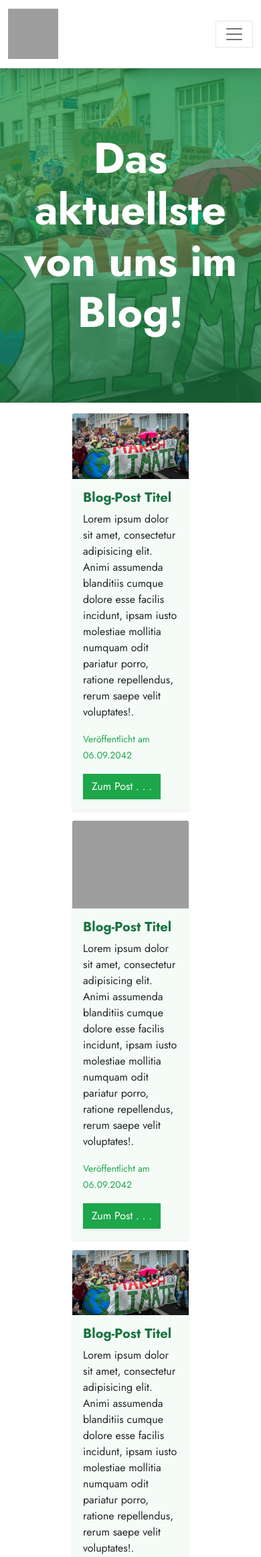
After one commit to janlout/fffsig-wp-theme, a PHP site: page /example/pages/example-blog-overview.html in a window 390 px wide. The commit adds this page. Shown: the top 2324 px of the page at 67% size. Run offline with PHP 8.4, Linux system fonts and the light colour scheme; grey boxes are pictures that could not be loaded.

Commit message:
created example blog overview, updated footer to be more responsive, changed light color to have a green tint, made the cards more uniform

```diff
--- /dev/null
+++ b/example/pages/example-blog-overview.html
@@ -0,0 +1,170 @@
+<!DOCTYPE html>
+<html lang="en">
+<head>
+    <meta charset="UTF-8">
+    <title>Example Blog Overview</title>
+    <!-- Fonts -->
+    <link rel="preconnect" href="https://fonts.googleapis.com">
+    <link rel="preconnect" href="https://fonts.gstatic.com" crossorigin>
+    <link href="https://fonts.googleapis.com/css2?family=Jost:wght@300;400;700&family=Roboto+Mono:wght@300;400;700&display=swap" rel="stylesheet">
+    <!-- Bootstrap CSS & our CSS-->
+    <!--<link rel="stylesheet" href="https://stackpath.bootstrapcdn.com/bootstrap/4.1.3/css/bootstrap.min.css" integrity="sha384-MCw98/SFnGE8fJT3GXwEOngsV7Zt27NXFoaoApmYm81iuXoPkFOJwJ8ERdknLPMO" crossorigin="anonymous">-->
+    <link rel="stylesheet" href="../styles/style.css">
+</head>
+<body>
+<nav class="navbar navbar-expand-lg navbar-light bg-white border-bottom shadow">
+    <div class="container-fluid">
+        <a class="navbar-brand" href="../example-index.html">
+            <img src="../assets/media/images/fffsig-logo.svg" alt="" width="75px" height="75px" class="d-inline-block">
+            <span class="fs-3 fw-bold ms-3 me-auto d-none d-sm-inline">Fridays For Future Sigmaringen</span>
+        </a>
+        <button class="navbar-toggler" type="button" data-bs-toggle="collapse" data-bs-target="#navbarSupportedContent" aria-controls="navbarSupportedContent" aria-expanded="false" aria-label="Toggle navigation">
+            <span class="navbar-toggler-icon"></span>
+        </button>
+        <div class="collapse navbar-collapse" id="navbarSupportedContent">
+            <ul class="navbar-nav ms-auto mb-2 mb-lg-0 ">
+                <li class="nav-item mx-3 my-1">
+                    <a class="nav-link text-dark" href="#">Aktionen</a>
+                </li>
+                <li class="nav-item mx-3 my-1">
+                    <a class="nav-link text-dark" href="#">Was wir tun</a>
+                </li>
+                <li class="nav-item mx-3 my-1">
+                    <a class="nav-link text-dark" href="#">Blog</a>
+                </li>
+                <li class="nav-item mx-3 my-1">
+                    <a class="nav-link btn btn-primary text-white" href="#">Mitmachen</a>
+                </li>
+            </ul>
+
+        </div>
+    </div>
+</nav>
+<main>
+    <section class="py-5 text-center container-fluid fff-opener text-white">
+        <h1 class="my-5 fff-opener-title fw-bold">Das aktuellste von uns im Blog!</h1>
+    </section>
+    <section id="content" class="px-5 mx-5">
+        <div class="container">
+            <div class="card my-3 rounded-0 border-0 bg-light shadow-sm">
+                <div class="row g-0">
+                    <div class="col-md-3">
+                        <img src="../assets/media/images/opener-placeholder.jpg" class="card-img-top h-100" alt="">
+                    </div>
+                    <div class="col-md-8">
+                        <div class="card-body">
+                            <h5 class="card-title fw-bold text-secondary">Blog-Post Titel</h5>
+                            <p class="card-text">Lorem ipsum dolor sit amet, consectetur adipisicing elit. Animi assumenda blanditiis cumque dolore esse facilis incidunt, ipsam iusto molestiae mollitia numquam odit pariatur porro, ratione repellendus, rerum saepe velit voluptates!.</p>
+                            <p class="card-text"><small class="text-muted">Veröffentlicht am 06.09.2042</small></p>
+                            <a href="example-blog-entry.html" class="btn btn-primary text-white shadow-sm">Zum Post . . . </a>
+                        </div>
+                    </div>
+                </div>
+            </div>
+            <div class="card my-3 rounded-0 border-0 bg-light shadow-sm">
+                <div class="row g-0">
+                    <div class="col-md-3">
+                        <img src="https://images.unsplash.com/photo-1646324760750-801b2f4d8406?ixlib=rb-1.2.1&ixid=MnwxMjA3fDB8MHxwaG90by1wYWdlfHx8fGVufDB8fHx8&auto=format&fit=crop&w=2071&q=80" class="card-img-top h-100" alt="">
+                    </div>
+                    <div class="col-md-9">
+                        <div class="card-body">
+                            <h5 class="card-title fw-bold text-secondary">Blog-Post Titel</h5>
+                            <p class="card-text">Lorem ipsum dolor sit amet, consectetur adipisicing elit. Animi assumenda blanditiis cumque dolore esse facilis incidunt, ipsam iusto molestiae mollitia numquam odit pariatur porro, ratione repellendus, rerum saepe velit voluptates!.</p>
+                            <p class="card-text"><small class="text-muted">Veröffentlicht am 06.09.2042</small></p>
+                            <a href="example-blog-entry.html" class="btn btn-primary text-white shadow-sm">Zum Post . . . </a>
+                        </div>
+                    </div>
+                </div>
+            </div>
+            <div class="card my-3 rounded-0 border-0 bg-light shadow-sm">
+                <div class="row g-0">
+                    <div class="col-md-3">
+                        <img src="../assets/media/images/opener-placeholder.jpg" class="card-img-top h-100" alt="">
+                    </div>
+                    <div class="col-md-8">
+                        <div class="card-body">
+                            <h5 class="card-title fw-bold text-secondary">Blog-Post Titel</h5>
+                            <p class="card-text">Lorem ipsum dolor sit amet, consectetur adipisicing elit. Animi assumenda blanditiis cumque dolore esse facilis incidunt, ipsam iusto molestiae mollitia numquam odit pariatur porro, ratione repellendus, rerum saepe velit voluptates!.</p>
+                            <p class="card-text"><small class="text-muted">Veröffentlicht am 06.09.2042</small></p>
+                            <a href="example-blog-entry.html" class="btn btn-primary text-white shadow-sm">Zum Post . . . </a>
+                        </div>
+                    </div>
+                </div>
+            </div>
+            <div class="card my-3 rounded-0 border-0 bg-light shadow-sm">
+                <div class="row g-0">
+                    <div class="col-md-3">
+                        <img src="https://images.unsplash.com/photo-1646324760750-801b2f4d8406?ixlib=rb-1.2.1&ixid=MnwxMjA3fDB8MHxwaG90by1wYWdlfHx8fGVufDB8fHx8&auto=format&fit=crop&w=2071&q=80" class="card-img-top h-100" alt="">
+                    </div>
+                    <div class="col-md-9">
+                        <div class="card-body">
+                            <h5 class="card-title fw-bold text-secondary">Blog-Post Titel</h5>
+                            <p class="card-text">Lorem ipsum dolor sit amet, consectetur adipisicing elit. Animi assumenda blanditiis cumque dolore esse facilis incidunt, ipsam iusto molestiae mollitia numquam odit pariatur porro, ratione repellendus, rerum saepe velit voluptates!.</p>
+                            <p class="card-text"><small class="text-muted">Veröffentlicht am 06.09.2042</small></p>
+                            <a href="example-blog-entry.html" class="btn btn-primary text-white shadow-sm">Zum Post . . . </a>
+                        </div>
+                    </div>
+                </div>
+            </div>
+            <div class="card my-3 rounded-0 border-0 bg-light shadow-sm">
+                <div class="row g-0">
+                    <div class="col-md-3">
+                        <img src="../assets/media/images/opener-placeholder.jpg" class="card-img-top h-100" alt="">
+                    </div>
+                    <div class="col-md-8">
+                        <div class="card-body">
+                            <h5 class="card-title fw-bold text-secondary">Blog-Post Titel</h5>
+                            <p class="card-text">Lorem ipsum dolor sit amet, consectetur adipisicing elit. Animi assumenda blanditiis cumque dolore esse facilis incidunt, ipsam iusto molestiae mollitia numquam odit pariatur porro, ratione repellendus, rerum saepe velit voluptates!.</p>
+                            <p class="card-text"><small class="text-muted">Veröffentlicht am 06.09.2042</small></p>
+                            <a href="example-blog-entry.html" class="btn btn-primary text-white shadow-sm">Zum Post . . . </a>
+                        </div>
+                    </div>
+                </div>
+            </div>
+            <nav class="my-5">
+                <ul class="pagination justify-content-center">
+                    <li class="page-item disabled">
+                        <a class="page-link" href="#" aria-label="Previous">
+                            <span aria-hidden="true">&laquo;</span>
+                        </a>
+                    </li>
+                    <li class="page-item active"><a class="page-link" href="#">1</a></li>
+                    <li class="page-item"><a class="page-link" href="#">2</a></li>
+                    <li class="page-item"><a class="page-link" href="#">3</a></li>
+                    <li class="page-item">
+                        <a class="page-link" href="#" aria-label="Next">
+                            <span aria-hidden="true">&raquo;</span>
+                        </a>
+                    </li>
+                </ul>
+            </nav>
+        </div>
+    </section>
+</main>
+<footer class="py-3 mt-3 bg-dark text-center">
+    <div class="container">
+        <div class="row">
+            <div class="col-md my-3">
+                <a href="" class="mx-1 link-light text-decoration-none">Impressum</a>
+                <a href="" class="mx-1 link-light text-decoration-none">Datenschutzerklärung</a>
+            </div>
+            <div class="col-md my-3">
+                <span class="text-light">&copy; 2022 Fridays For Future Sigmaringen</span>
+            </div>
+            <div class="col-md my-3">
+                <a href="" class="mx-1"><i class="bi bi-instagram text-light"></i></a>
+                <a href="" class="mx-1"><i class="bi bi-twitter text-light"></i></a>
+                <a href="" class="mx-1"><i class="bi bi-youtube text-light"></i></a>
+                <a href="" class="mx-1"><i class="bi bi-facebook text-light"></i></a>
+                <a href="" class="mx-1"><i class="bi bi-whatsapp text-light"></i></a>
+                <a href="" class="mx-1"><i class="bi bi-envelope text-light"></i></a>
+            </div>
+        </div>
+    </div>
+</footer>
+
+<!-- Bootstrap JS & our JS-->
+<script src="https://code.jquery.com/jquery-3.3.1.slim.min.js" integrity="sha384-q8i/X+965DzO0rT7abK41JStQIAqVgRVzpbzo5smXKp4YfRvH+8abtTE1Pi6jizo" crossorigin="anonymous"></script>
+<script src="https://cdn.jsdelivr.net/npm/bootstrap@5.1.3/dist/js/bootstrap.bundle.min.js" integrity="sha384-ka7Sk0Gln4gmtz2MlQnikT1wXgYsOg+OMhuP+IlRH9sENBO0LRn5q+8nbTov4+1p" crossorigin="anonymous"></script>
+</body>
+</html>
--- a/example/styles/style.scss
+++ b/example/styles/style.scss
@@ -15,6 +15,7 @@ $success: $fff-green;
 $info: $fff-blue;
 $warning: $fff-fra-yellow;
 $danger: $fff-red;
+$light:  #F5FCF8;
 $font-family-sans-serif:      'Jost', system-ui, -apple-system, "Segoe UI", Roboto, "Helvetica Neue", Arial, "Noto Sans", "Liberation Sans", sans-serif, "Apple Color Emoji", "Segoe UI Emoji", "Segoe UI Symbol", "Noto Color Emoji" !default;
 $font-family-monospace:       'Roboto Mono', SFMono-Regular, Menlo, Monaco, Consolas, "Liberation Mono", "Courier New", monospace !default;
 $btn-border-radius: 0;
@@ -40,3 +41,6 @@ $btn-border-radius: 0;
 .fff-opener-title{
   font-size: $font-size-base * 4;
 }
+.text-muted{
+  color: $primary !important;
+}
```
Also changed, not shown: example/example-index.html (+13 -9 lines), example/styles/style.css, 1 other file.
